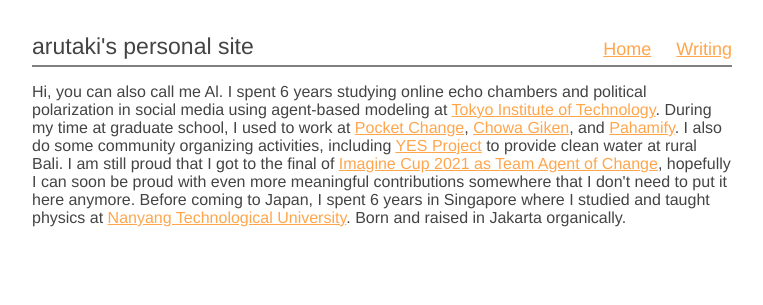
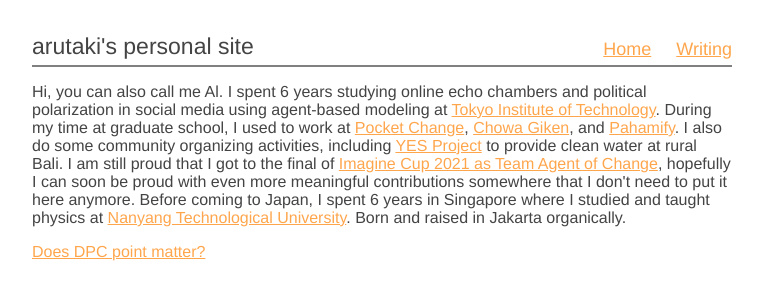
Before and after one commit to arutaki/arutaki.github.io, a plain HTML site: page writing/index.html in a window 1280 px wide. Shown: the whole page, without its empty margins (258-1021 px from the left). Drawn offline with Linux system fonts and the light colour scheme.

Commit message:
Added the link to a new article

```diff
--- a/writing/index.html
+++ b/writing/index.html
@@ -26,6 +26,9 @@
           Before coming to Japan, I spent 6 years in Singapore where I studied and taught physics at <a href="https://www.ntu.edu.sg/">Nanyang Technological University</a>.
           Born and raised in Jakarta organically.
         </p>
+        <p>
+          <a href="/writing/ti_win.html">Does DPC point matter?</a>
+        </p>
     </article>
   </body>
 </html>
```
